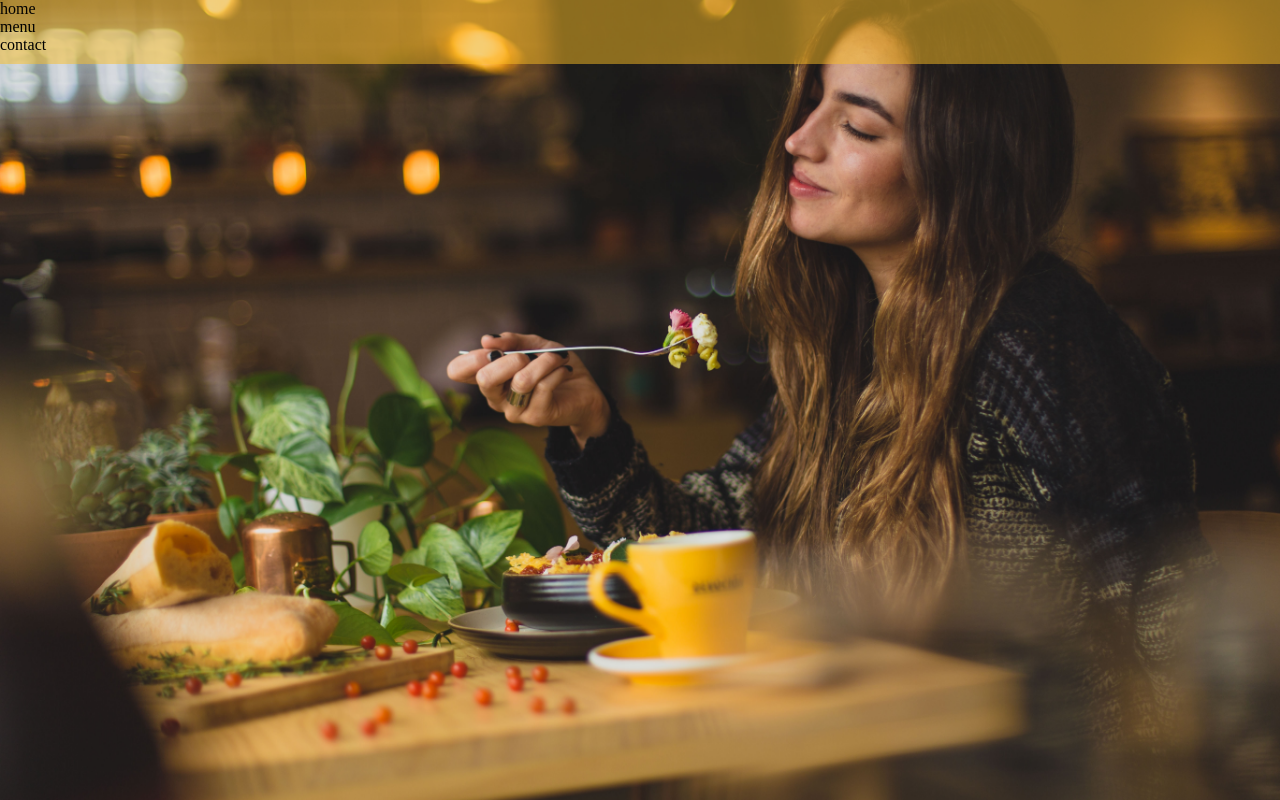
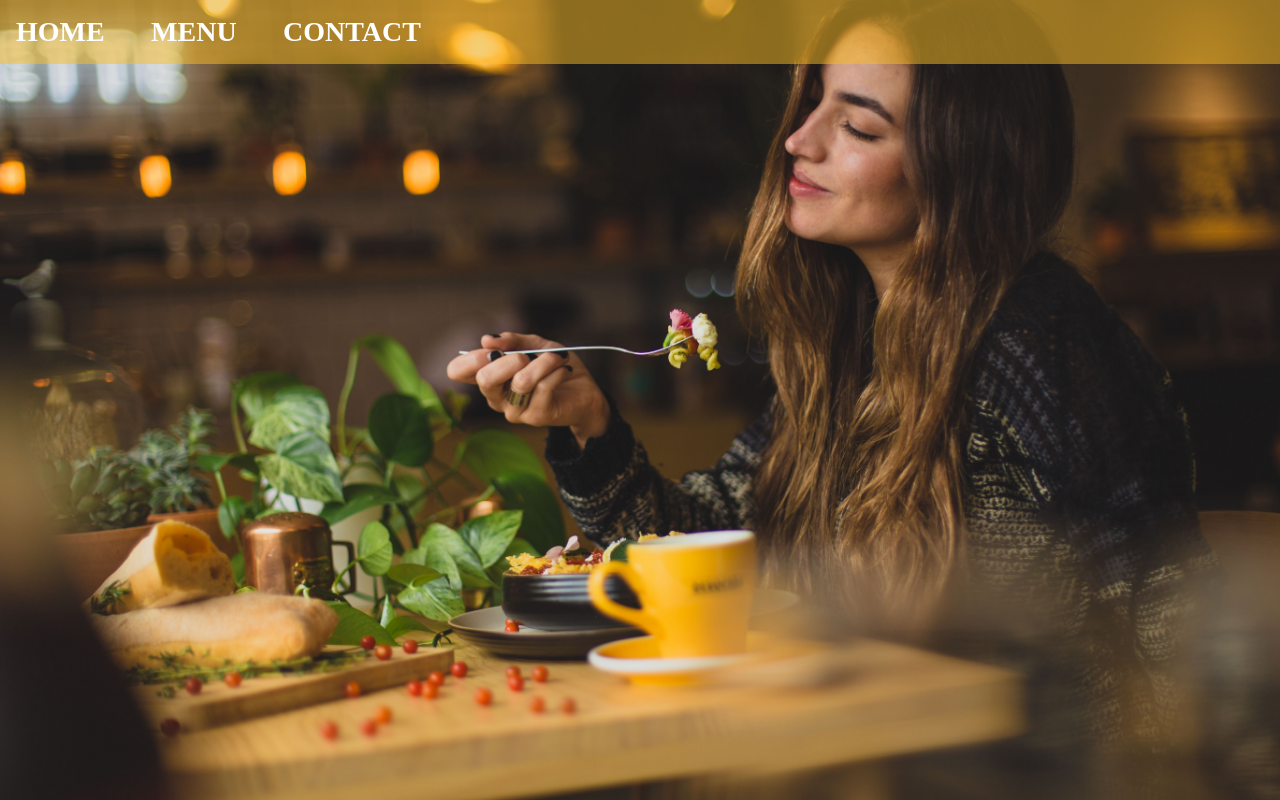
Before and after one commit to OndraSvec/restaurant-page, a website built with webpack: page dist/index.html in a window 1280 px wide. Built offline with nearby package versions, Linux system fonts and the light colour scheme.

Commit message:
Edit navbar ul font-size

```diff
--- a/src/styles/navbar.css
+++ b/src/styles/navbar.css
@@ -3,5 +3,25 @@
   top: 0;
   width: 100%;
   height: 4rem;
+  padding: 1rem;
   background-color: var(--main-color-transparent);
+  color: white;
+  display: flex;
+  justify-content: center;
+  align-items: center;
 }
+
+.navBar > ul {
+  display: flex;
+  gap: clamp(0.5rem, 0.5rem + 3vw, 3rem);
+  list-style: none;
+  text-transform: uppercase;
+  font-size: clamp(0.75rem, 0.75rem + 3vw, 1.75rem);
+  font-weight: 700;
+}
+
+@media screen and (min-width: 600px) {
+  .navBar {
+    justify-content: flex-start;
+  }
+}
```
